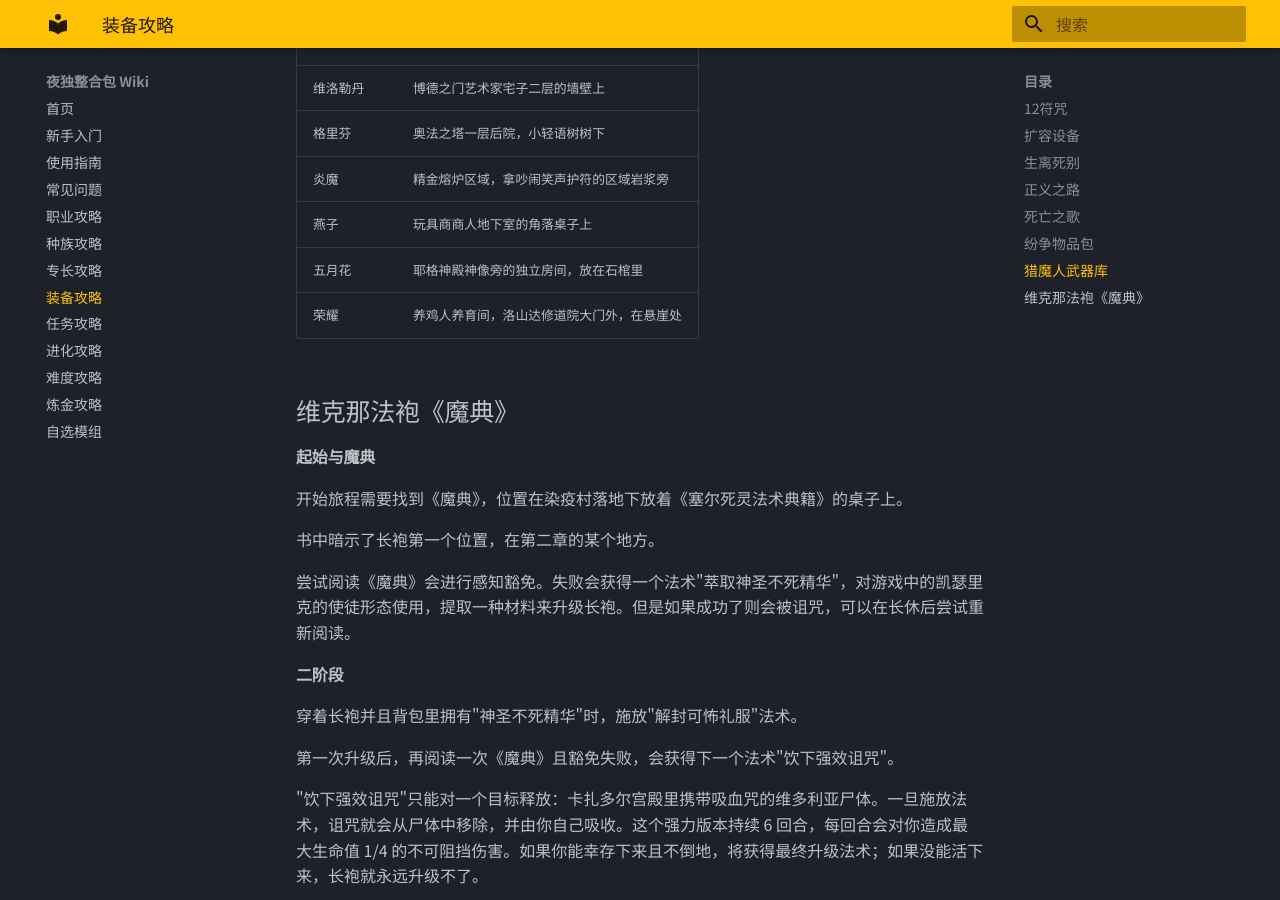
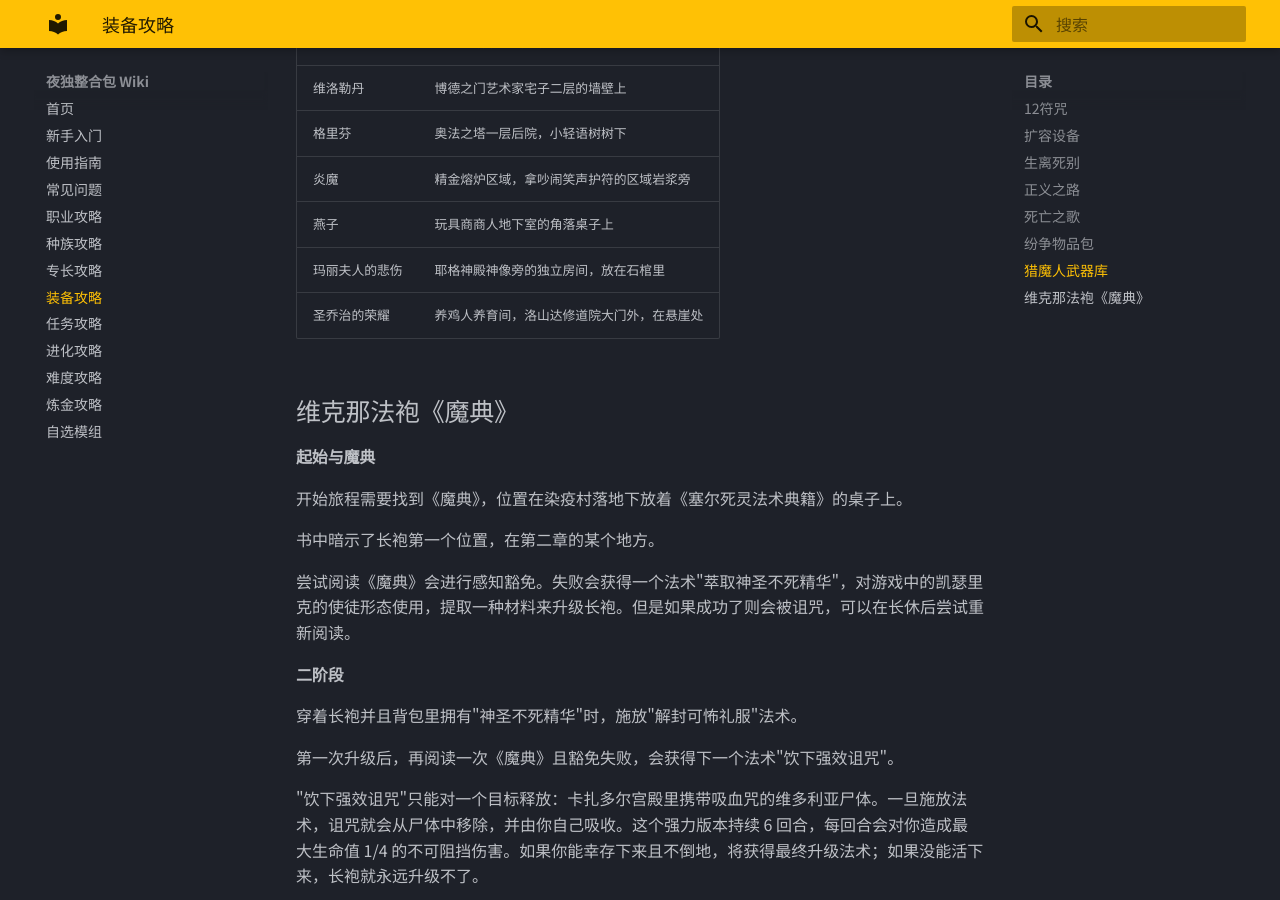
Before and after one commit to oiclyd/bg3-mod-wiki, an MkDocs documentation site: the page built from docs/ch8-equip.md, in a window 1280 px wide and 900 px high, scrolled down 22235 px. Built offline with MkDocs 1.6.1 and Material for MkDocs 9.7.7, drawn with Linux system fonts in a browser that asks for light colours.

Commit message:
Update ch8-equip.md

```diff
--- a/docs/ch8-equip.md
+++ b/docs/ch8-equip.md
@@ -786,8 +786,8 @@
 | 格里芬 | 奥法之塔一层后院，小轻语树树下 |
 | 炎魔 | 精金熔炉区域，拿吵闹笑声护符的区域岩浆旁 |
 | 燕子 | 玩具商商人地下室的角落桌子上 |
-| 五月花 | 耶格神殿神像旁的独立房间，放在石棺里 |
-| 荣耀 | 养鸡人养育间，洛山达修道院大门外，在悬崖处 |
+| 玛丽夫人的悲伤 | 耶格神殿神像旁的独立房间，放在石棺里 |
+| 圣乔治的荣耀 | 养鸡人养育间，洛山达修道院大门外，在悬崖处 |
 
 ## 维克那法袍《魔典》
 
```
